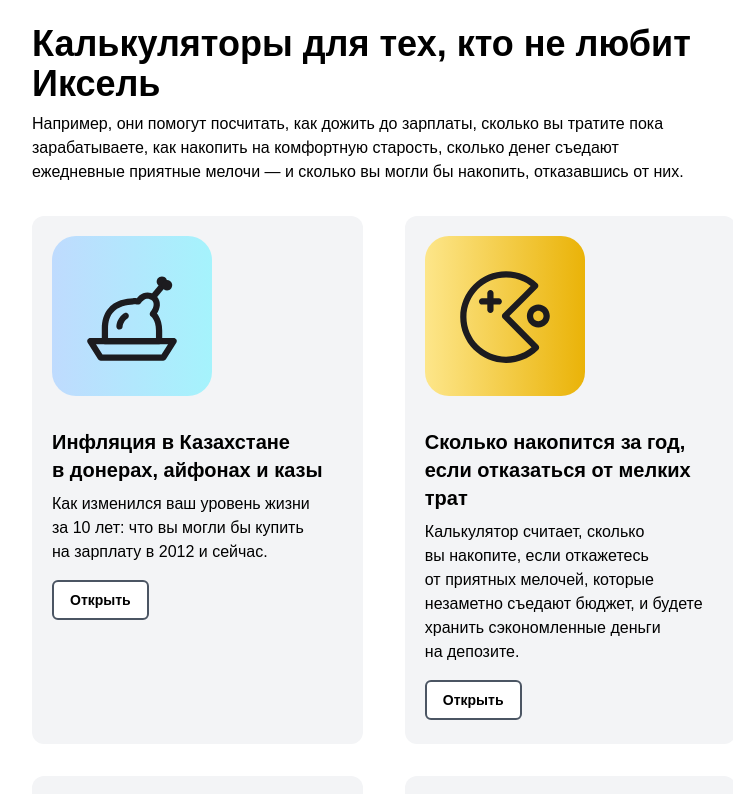
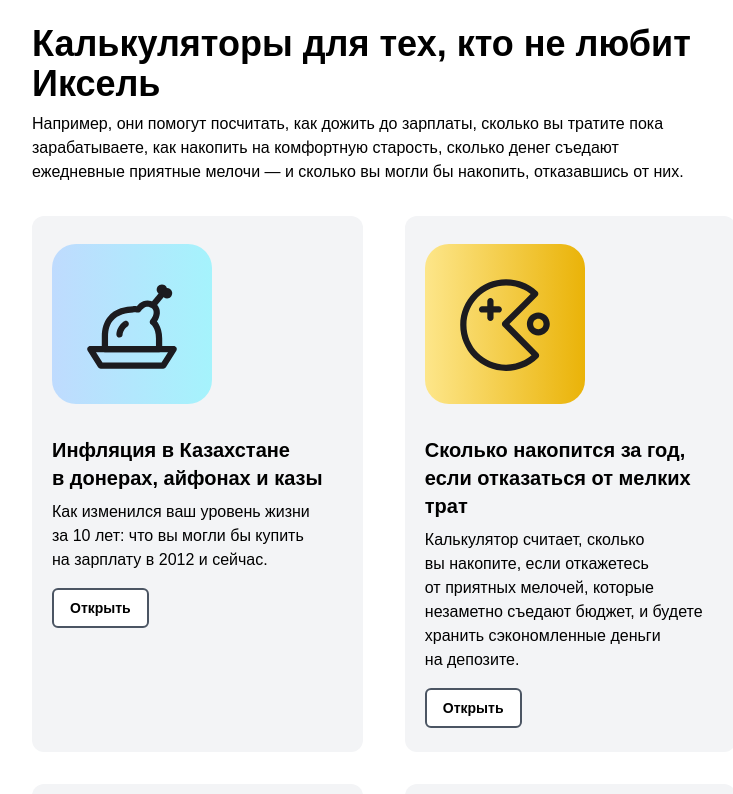
Before and after one commit to Dosybi/groovy-calcs, a Next.js app: page / in a window 1280 px wide. Shown: the top 794 px of the page, without its empty margins (240-973 px from the left). Built offline with nearby package versions, Linux system fonts and the light colour scheme.

Commit message:
fix card padding

```diff
--- a/components/Card.js
+++ b/components/Card.js
@@ -5,7 +5,7 @@ import Icon from './Icon'
 
 const Card = ({ name, description, link, icon, color }) => {
   return (
-    <div className="mb-8 rounded-xl bg-gray-100 px-5 pt-5 pb-6 lg:mr-8 lg:flex lg:h-auto lg:w-[45%] lg:flex-col">
+    <div className="mb-8 rounded-xl bg-gray-100 px-5 pt-7 pb-6 lg:mr-8 lg:flex lg:h-auto lg:w-[45%] lg:flex-col">
       <div className="mb-4 flex lg:flex-col">
         <Link href={link}>
           <Icon icon={icon} alt={name} color={color} />
```
